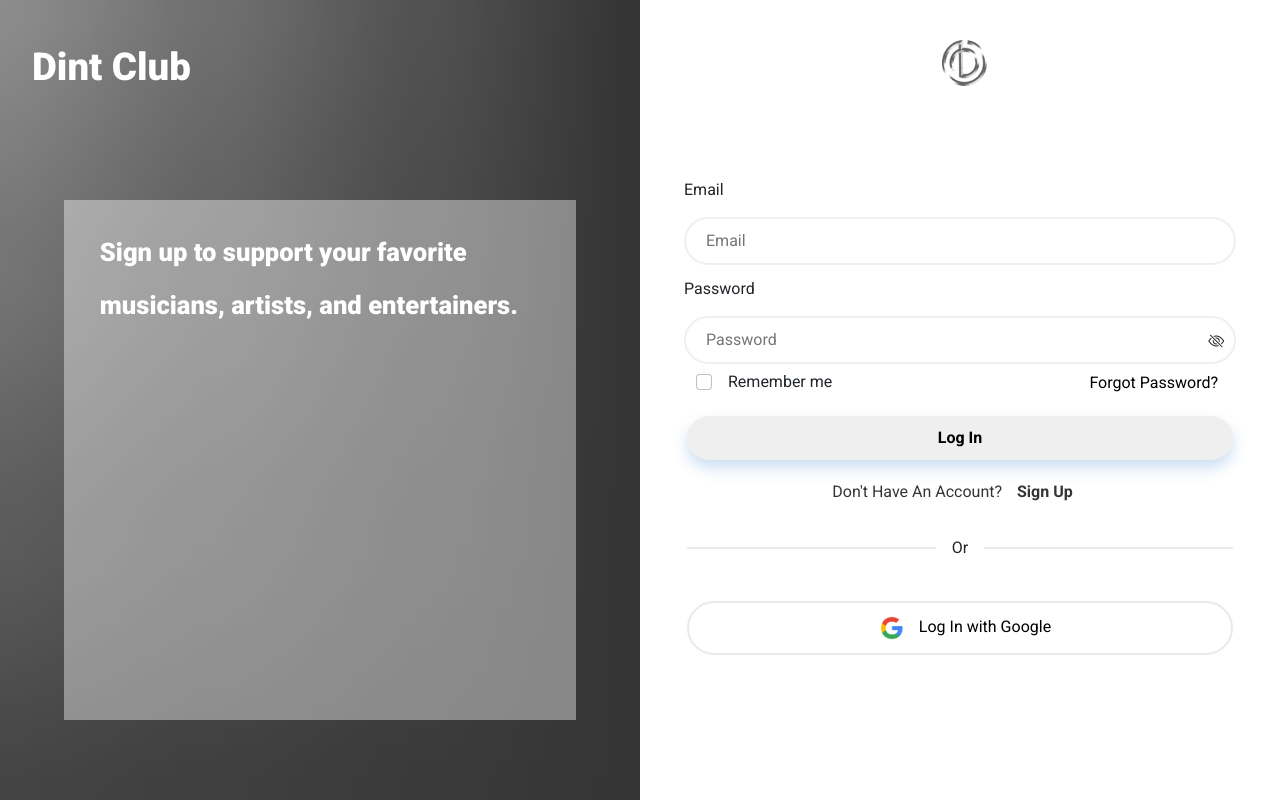
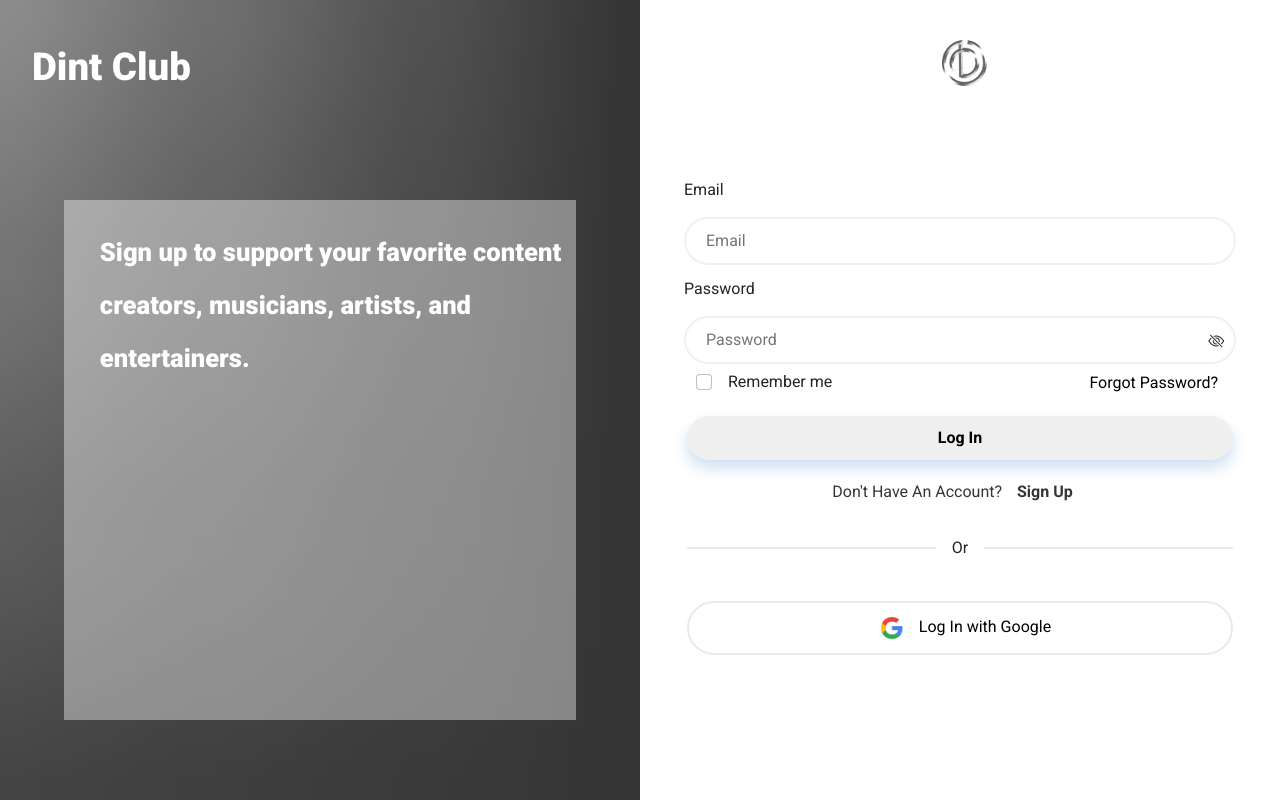
Before and after one commit to DintLabs/dint.com-fe-prod, a React (Create React App) app: page / in a window 1280 px wide. Shown: the top 800 px of the page. Built offline with nearby package versions, Linux system fonts and the light colour scheme; no server answers; what ipfs-http-client would draw is missing.

Commit message:
Update Login.tsx

```diff
--- a/src/frontend/pages/Login/Login.tsx
+++ b/src/frontend/pages/Login/Login.tsx
@@ -340,7 +340,7 @@ const Login = () => {
           <p className="left-head position-absolute notranslate">Dint Club</p>
           <div className="bg-left-content d-flex justify-content-center">
             <div className="left-text">
-              <p >Sign up to support your favorite musicians, artists, and entertainers.
+              <p >Sign up to support your favorite content creators, musicians, artists, and entertainers.
           </p>
               </div>
           </div>
```
